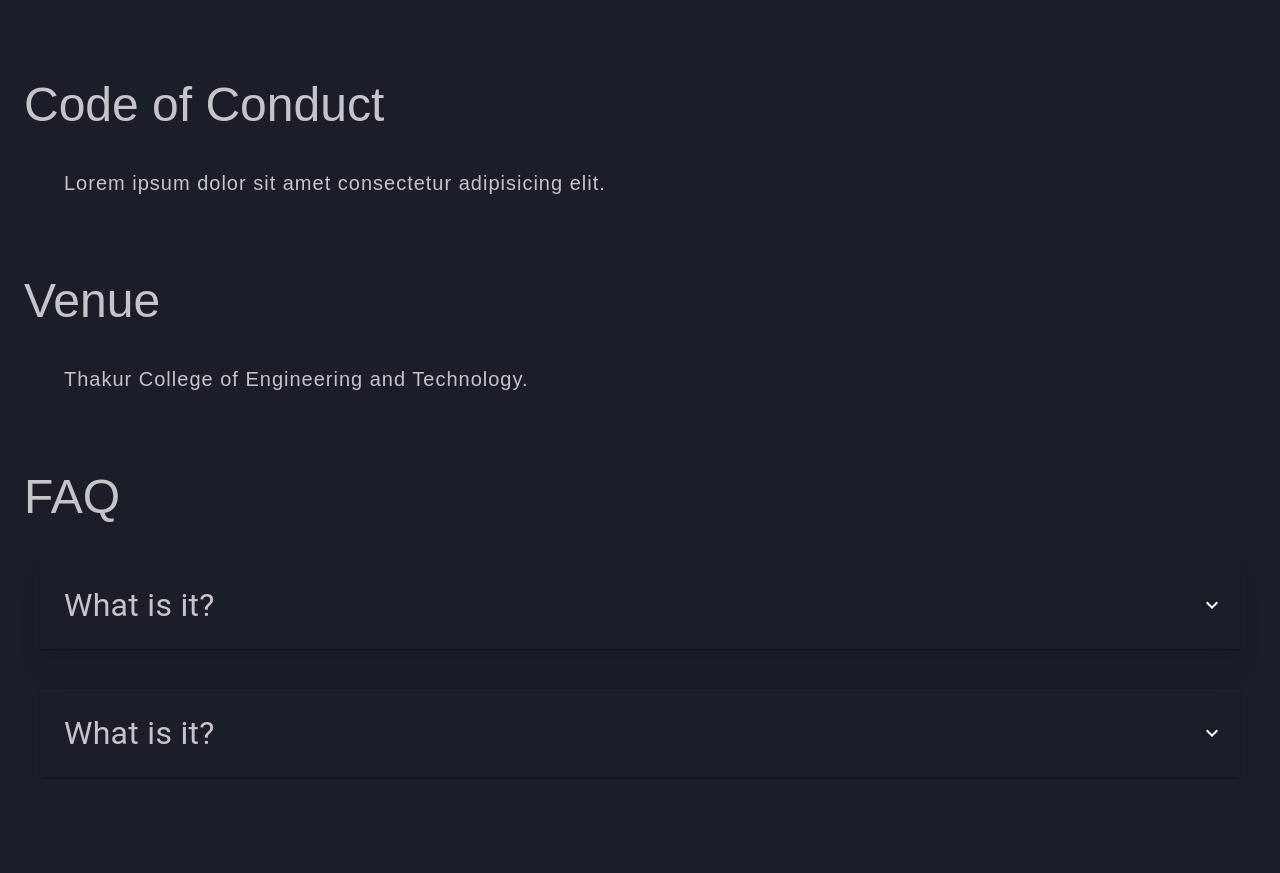
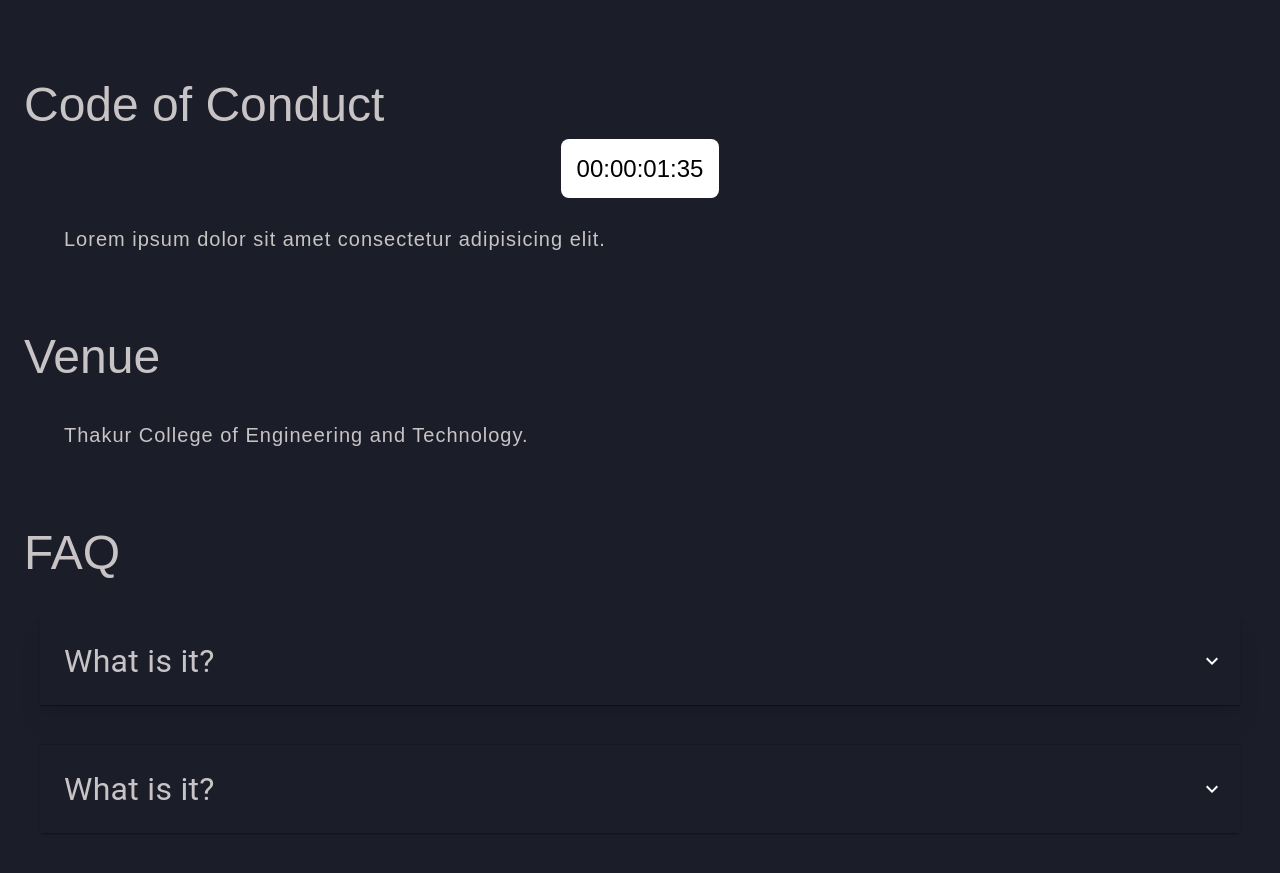
Before and after one commit to DSC-TCET/Design-Day-Website, a React (Create React App) app: page / in a window 1280 px wide. Shown: the part 1040-1913 px from the top of the page. Built offline with nearby package versions, Linux system fonts and the light colour scheme.

Commit message:
Timer design change

```diff
--- a/src/components/Conduct.js
+++ b/src/components/Conduct.js
@@ -7,6 +7,7 @@ const Conduct = () => {
     <section id='conduct' className="my-20">
       <div>
         <h2 className="m-6 text-5xl ">Code of Conduct</h2>
+        <Timer />
         <div className="mx-16 m-10 text-xl tracking-wider">Lorem ipsum dolor sit amet consectetur adipisicing elit. </div>
       </div>
     </section>
--- a/src/components/Timer.js
+++ b/src/components/Timer.js
@@ -5,7 +5,7 @@ const Timer = () => {
   return (
     <div>
       <div className="text-center">
-        <Countdown date={Date.now() + 100000} className='text-3xl'/>
+        <Countdown date={Date.now() + 100000} className='text-2xl bg-white text-black p-4 rounded-lg'/>
       </div>
     </div>
   );
```
